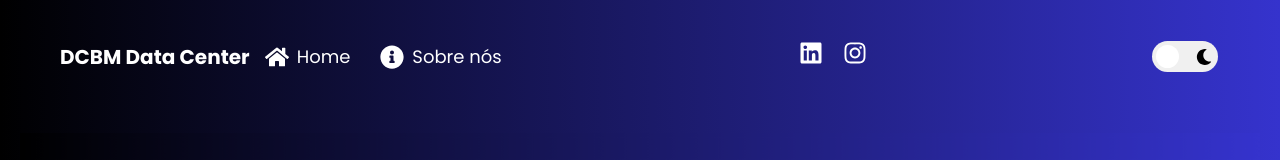
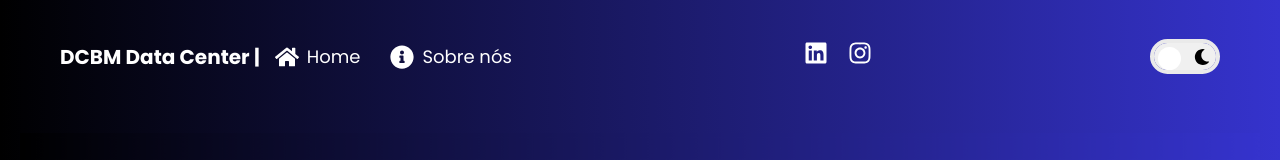
Before and after one commit to GustavoGodoiDev/Organo-teams, a React (Create React App) app: page / in a window 1280 px wide. Shown: the top 160 px of the page. Built offline with nearby package versions, Linux system fonts and the light colour scheme.

Commit message:
Responsividade do Header

```diff
--- a/src/componentes/Header/header.css
+++ b/src/componentes/Header/header.css
@@ -92,10 +92,10 @@
 .theme-switch {
     position: relative;
     display: inline-block;
-    width: 70px;  /* Aumentado para melhorar a área de clique */
-    height: 35px; /* Mantido o mesmo tamanho */
+    width: 70px;
+    height: 35px;
     border-radius: 50px;
-    border: 2px solid transparent; /* Borda invisível por padrão */
+    border: 4px solid #eaeaea;
     transition: border-color 0.3s ease;
 }
 
--- a/src/componentes/Header/header.js
+++ b/src/componentes/Header/header.js
@@ -14,7 +14,7 @@ const Header = () => {
         <header className={`header ${isDarkMode ? "dark" : "light"}`}>
             <div className="header-container">
                 <div className="header-logo">
-                    <h1>DCBM Data Center</h1>
+                    <h1>DCBM Data Center | </h1>
                 </div>
                 <nav className="navbar">
                     <ul className="navbar-links">
```
